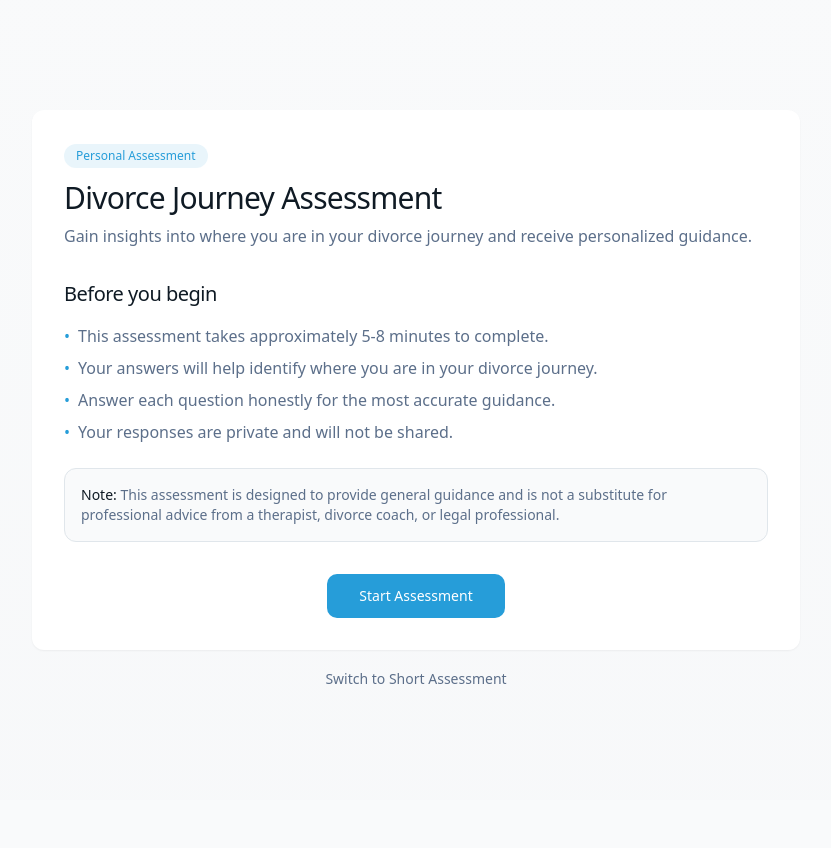
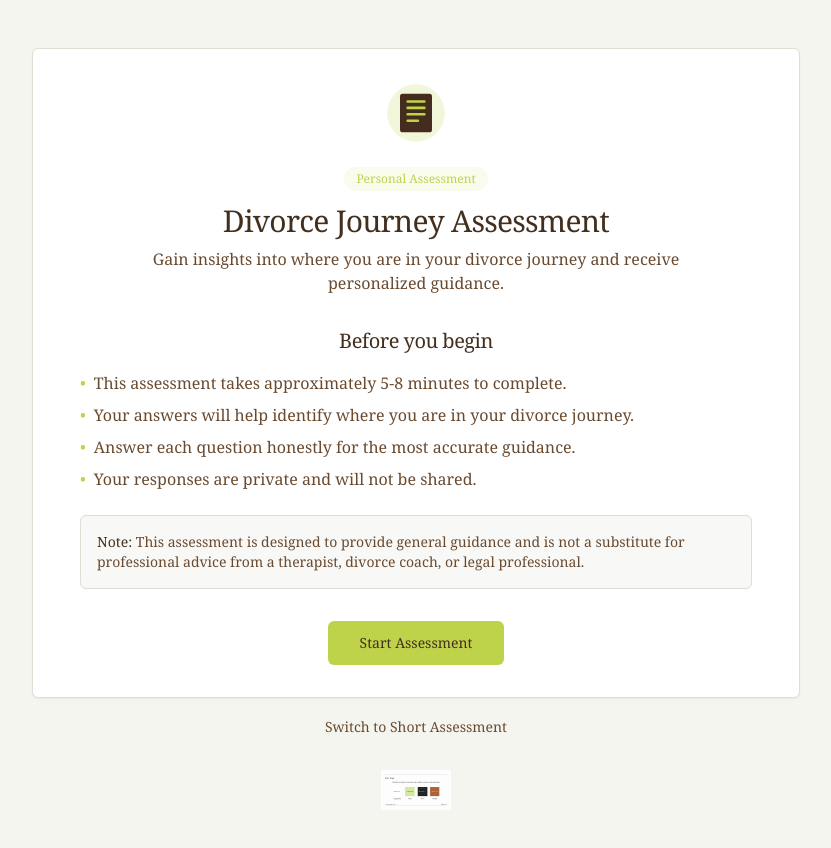
Before and after one commit to fatima02m/relationship-metrics-helper, a React (Vite) app: page / in a window 1280 px wide. Shown: the top 848 px of the page, without its empty margins (224-1055 px from the left). Before the commit the page ends 800 px from the top, so only its background shows below. Built offline with nearby package versions, Linux system fonts and the light colour scheme.

Commit message:
Refactor: Apply brand aesthetic to quiz
Apply the brand's visual style while maintaining quiz functionality.

```diff
--- /dev/null
+++ b/public/wix-integration-guide.html
@@ -0,0 +1,139 @@
+
+<!DOCTYPE html>
+<html lang="en">
+<head>
+    <meta charset="UTF-8">
+    <meta name="viewport" content="width=device-width, initial-scale=1.0">
+    <title>The Clean Divorce Quiz - Wix Integration Guide</title>
+    <style>
+        body {
+            font-family: Georgia, serif;
+            line-height: 1.6;
+            color: #442D1F;
+            max-width: 800px;
+            margin: 0 auto;
+            padding: 20px;
+        }
+        h1, h2, h3 {
+            color: #442D1F;
+        }
+        pre {
+            background-color: #f5f5f0;
+            padding: 15px;
+            border-radius: 5px;
+            overflow-x: auto;
+        }
+        code {
+            font-family: monospace;
+        }
+        .note {
+            background-color: #BFD34A30;
+            border-left: 4px solid #BFD34A;
+            padding: 15px;
+            margin: 20px 0;
+        }
+    </style>
+</head>
+<body>
+    <h1>The Clean Divorce Quiz - Wix Integration Guide</h1>
+
+    <div class="note">
+        <p>This guide explains how to embed the Divorce Journey Assessment quiz into your Wix website.</p>
+    </div>
+
+    <h2>Method 1: iFrame Embed (Easiest)</h2>
+
+    <ol>
+        <li>In your Wix Editor, add an HTML iFrame element to your page</li>
+        <li>Enter the following code in the HTML section:</li>
+    </ol>
+
+    <pre><code>&lt;iframe
+    src="https://your-deployed-quiz-url.com"
+    width="100%"
+    height="800px"
+    style="border: none; max-width: 100%;"
+    title="Divorce Journey Assessment"
+&gt;&lt;/iframe&gt;</code></pre>
+
+    <p>Adjust the height as needed to fit your quiz length and avoid scrolling within the iframe.</p>
+
+    <h2>Method 2: Wix Custom Element (More Control)</h2>
+
+    <ol>
+        <li>In Wix, go to "Add" → "Embed" → "Custom Element"</li>
+        <li>Add the custom element to your page</li>
+        <li>Click "Enter Code" and paste the following:</li>
+    </ol>
+
+    <pre><code>
+&lt;div id="divorce-quiz-container"&gt;&lt;/div&gt;
+&lt;script&gt;
+// Load the quiz into the container
+window.addEventListener('message', function(event) {
+    // Listen for messages from the quiz iframe
+    if (event.data && event.data.type === 'quizComplete') {
+        // Handle quiz completion data
+        console.log('Quiz completed with results:', event.data.payload);
+
+        // You can use Wix's API to store results
+        // Example: storing primary type as a contact label
+        if (window.wixDevelopersAnalytics) {
+            window.wixDevelopersAnalytics.identify({
+                'divorceQuizResult': event.data.payload.primaryType
+            });
+        }
+    }
+});
+
+// Create an iframe to load the quiz
+const quizFrame = document.createElement('iframe');
+quizFrame.src = 'https://your-deployed-quiz-url.com';
+quizFrame.style.width = '100%';
+quizFrame.style.height = '800px';
+quizFrame.style.border = 'none';
+quizFrame.title = 'Divorce Journey Assessment';
+
+// Add the iframe to the container
+document.getElementById('divorce-quiz-container').appendChild(quizFrame);
+
+// Function to control the quiz from the parent page
+function startQuiz() {
+    quizFrame.contentWindow.postMessage({ command: 'startQuiz' }, '*');
+}
+
+function restartQuiz() {
+    quizFrame.contentWindow.postMessage({ command: 'restartQuiz' }, '*');
+}
+&lt;/script&gt;
+</code></pre>
+
+    <h2>Integrating Quiz Results with Wix CRM</h2>
+
+    <p>When the quiz is completed, results are sent to the parent window. You can use these results to:</p>
+
+    <ul>
+        <li>Create or update a contact in Wix CRM</li>
+        <li>Tag contacts based on their quiz results</li>
+        <li>Trigger Wix Automations based on results</li>
+        <li>Display personalized content based on results</li>
+    </ul>
+
+    <div class="note">
+        <p><strong>Note:</strong> For the most advanced integrations (like adding quiz takers automatically to your CRM),
+        you may need to use Wix Velo (previously Corvid) to write custom code or consult with a Wix developer.</p>
+    </div>
+
+    <h2>Styling the Quiz for Your Wix Site</h2>
+
+    <p>The quiz has been designed to match The Clean Divorce branding, using:</p>
+
+    <ul>
+        <li>Georgia font for typography</li>
+        <li>Brand colors: #BFD34A (green), #442D1F (brown), #E26C65 (coral), #87C5A9 (teal)</li>
+        <li>Clean, minimal design that complements most Wix templates</li>
+    </ul>
+
+    <p>If you need to make further styling adjustments, contact your developer to modify the quiz's CSS.</p>
+</body>
+</html>
--- a/src/components/QuizIntro.tsx
+++ b/src/components/QuizIntro.tsx
@@ -13,20 +13,39 @@ const QuizIntro: React.FC<QuizIntroProps> = ({ onStart }) => {
       initial={{ opacity: 0, y: 20 }}
       animate={{ opacity: 1, y: 0 }}
       transition={{ duration: 0.6, ease: "easeOut" }}
-      className="bg-card text-card-foreground p-8 rounded-xl shadow-sm"
+      className="bg-card text-card-foreground p-8 rounded-md shadow-sm border"
     >
-      <div className="mb-8">
+      <div className="mb-8 text-center">
+        <motion.div
+          initial={{ opacity: 0 }}
+          animate={{ opacity: 1 }}
+          transition={{ delay: 0.3, duration: 0.8 }}
+          className="flex justify-center mb-5"
+        >
+          <div className="w-16 h-16 flex items-center justify-center">
+            <svg viewBox="0 0 100 100" className="w-full h-full">
+              <circle cx="50" cy="50" r="45" fill="#BFD34A" fillOpacity="0.2" />
+              <g transform="translate(25, 20)">
+                <rect x="0" y="0" width="50" height="60" rx="4" fill="#442D1F" />
+                <rect x="10" y="10" width="30" height="4" rx="2" fill="#BFD34A" />
+                <rect x="10" y="20" width="30" height="4" rx="2" fill="#BFD34A" />
+                <rect x="10" y="30" width="30" height="4" rx="2" fill="#BFD34A" />
+                <rect x="10" y="40" width="20" height="4" rx="2" fill="#BFD34A" />
+              </g>
+            </svg>
+          </div>
+        </motion.div>
         <motion.div
           initial={{ opacity: 0 }}
           animate={{ opacity: 1 }}
           transition={{ delay: 0.3, duration: 0.8 }}
         >
-          <div className="inline-block px-3 py-1 mb-3 text-xs font-medium bg-primary/10 text-primary rounded-full">
+          <div className="inline-block px-3 py-1 mb-3 text-xs font-medium bg-clean-green/10 text-clean-green rounded-full">
             Personal Assessment
           </div>
         </motion.div>
         <motion.h1
-          className="text-3xl font-medium tracking-tight"
+          className="text-3xl font-medium tracking-tight font-georgia"
           initial={{ opacity: 0 }}
           animate={{ opacity: 1 }}
           transition={{ delay: 0.4, duration: 0.8 }}
@@ -34,7 +53,7 @@ const QuizIntro: React.FC<QuizIntroProps> = ({ onStart }) => {
           Divorce Journey Assessment
         </motion.h1>
         <motion.p
-          className="mt-2 text-muted-foreground"
+          className="mt-2 text-muted-foreground max-w-xl mx-auto"
           initial={{ opacity: 0 }}
           animate={{ opacity: 1 }}
           transition={{ delay: 0.5, duration: 0.8 }}
@@ -43,33 +62,33 @@ const QuizIntro: React.FC<QuizIntroProps> = ({ onStart }) => {
         </motion.p>
       </div>
 
-      <div className="mb-8">
+      <div className="mb-8 max-w-2xl mx-auto">
         <motion.div
           initial={{ opacity: 0 }}
           animate={{ opacity: 1 }}
           transition={{ delay: 0.6, duration: 0.8 }}
         >
-          <h2 className="text-xl font-medium mb-4">Before you begin</h2>
+          <h2 className="text-xl font-medium mb-4 font-georgia text-center">Before you begin</h2>
           <ul className="space-y-2 text-muted-foreground">
             <li className="flex items-start">
-              <span className="mr-2 text-primary">•</span>
+              <span className="mr-2 text-clean-green">•</span>
               <span>This assessment takes approximately 5-8 minutes to complete.</span>
             </li>
             <li className="flex items-start">
-              <span className="mr-2 text-primary">•</span>
+              <span className="mr-2 text-clean-green">•</span>
               <span>Your answers will help identify where you are in your divorce journey.</span>
             </li>
             <li className="flex items-start">
-              <span className="mr-2 text-primary">•</span>
+              <span className="mr-2 text-clean-green">•</span>
               <span>Answer each question honestly for the most accurate guidance.</span>
             </li>
             <li className="flex items-start">
-              <span className="mr-2 text-primary">•</span>
+              <span className="mr-2 text-clean-green">•</span>
               <span>Your responses are private and will not be shared.</span>
             </li>
           </ul>
 
-          <div className="mt-6 p-4 bg-muted/50 rounded-lg border border-border">
+          <div className="mt-6 p-4 bg-muted/50 rounded-md border border-border">
             <p className="text-sm text-muted-foreground">
               <span className="font-medium text-foreground">Note:</span> This assessment is designed to provide general guidance and is not a substitute for professional advice from a therapist, divorce coach, or legal professional.
             </p>
@@ -83,7 +102,11 @@ const QuizIntro: React.FC<QuizIntroProps> = ({ onStart }) => {
           animate={{ opacity: 1 }}
           transition={{ delay: 0.8, duration: 0.5 }}
         >
-          <Button onClick={onStart} size="lg" className="px-8">
+          <Button
+            onClick={onStart}
+            size="lg"
+            className="px-8 bg-clean-green text-clean-brown hover:bg-clean-green/90"
+          >
             Start Assessment
           </Button>
         </motion.div>
--- a/src/data/types/quizTypes.ts
+++ b/src/data/types/quizTypes.ts
@@ -33,3 +33,6 @@ export interface ProfileType {
   description: string;
   color: string;
 }
+
+// Export all types to make them accessible
+export type { Option, Question, Section, ProfileType };
--- a/src/index.css
+++ b/src/index.css
@@ -5,35 +5,35 @@
 
 @layer base {
   :root {
-    --background: 210 20% 98%;
-    --foreground: 210 40% 10%;
+    --background: 60 30% 98%;
+    --foreground: 27 38% 19%;
 
     --card: 0 0% 100%;
-    --card-foreground: 210 40% 10%;
+    --card-foreground: 27 38% 19%;
 
     --popover: 0 0% 100%;
-    --popover-foreground: 210 40% 10%;
+    --popover-foreground: 27 38% 19%;
 
-    --primary: 200 70% 50%;
-    --primary-foreground: 0 0% 100%;
+    --primary: 74 62% 56%;
+    --primary-foreground: 27 38% 19%;
 
-    --secondary: 210 20% 96%;
-    --secondary-foreground: 210 40% 10%;
+    --secondary: 60 15% 94%;
+    --secondary-foreground: 27 38% 19%;
 
-    --muted: 210 20% 96%;
-    --muted-foreground: 215 20% 45%;
+    --muted: 60 15% 94%;
+    --muted-foreground: 27 38% 30%;
 
-    --accent: 200 10% 95%;
-    --accent-foreground: 210 40% 10%;
+    --accent: 160 30% 65%;
+    --accent-foreground: 27 38% 19%;
 
     --destructive: 0 70% 60%;
     --destructive-foreground: 0 0% 100%;
 
-    --border: 210 20% 90%;
-    --input: 210 20% 90%;
-    --ring: 210 30% 70%;
+    --border: 60 15% 85%;
+    --input: 60 15% 85%;
+    --ring: 74 62% 56%;
 
-    --radius: 0.75rem;
+    --radius: 0.5rem;
 
     --sidebar-background: 0 0% 98%;
     --sidebar-foreground: 240 5.3% 26.1%;
@@ -46,42 +46,33 @@
   }
 
   .dark {
-    --background: 210 40% 4%;
-    --foreground: 210 20% 98%;
+    --background: 27 38% 10%;
+    --foreground: 60 30% 98%;
 
-    --card: 210 40% 6%;
-    --card-foreground: 210 20% 98%;
+    --card: 27 30% 12%;
+    --card-foreground: 60 30% 98%;
 
-    --popover: 210 40% 6%;
-    --popover-foreground: 210 20% 98%;
+    --popover: 27 30% 12%;
+    --popover-foreground: 60 30% 98%;
 
-    --primary: 200 70% 50%;
-    --primary-foreground: 0 0% 100%;
+    --primary: 74 62% 50%;
+    --primary-foreground: 27 38% 19%;
 
-    --secondary: 210 40% 10%;
-    --secondary-foreground: 210 20% 98%;
+    --secondary: 27 30% 15%;
+    --secondary-foreground: 60 30% 98%;
 
-    --muted: 210 40% 10%;
-    --muted-foreground: 215 20% 65%;
+    --muted: 27 30% 15%;
+    --muted-foreground: 27 10% 70%;
 
-    --accent: 210 40% 10%;
-    --accent-foreground: 210 20% 98%;
+    --accent: 160 30% 35%;
+    --accent-foreground: 60 30% 98%;
 
     --destructive: 0 60% 45%;
     --destructive-foreground: 0 0% 100%;
 
-    --border: 210 40% 15%;
-    --input: 210 40% 15%;
-    --ring: 210 40% 30%;
-
-    --sidebar-background: 240 5.9% 10%;
-    --sidebar-foreground: 240 4.8% 95.9%;
-    --sidebar-primary: 224.3 76.3% 48%;
-    --sidebar-primary-foreground: 0 0% 100%;
-    --sidebar-accent: 240 3.7% 15.9%;
-    --sidebar-accent-foreground: 240 4.8% 95.9%;
-    --sidebar-border: 240 3.7% 15.9%;
-    --sidebar-ring: 217.2 91.2% 59.8%;
+    --border: 27 30% 20%;
+    --input: 27 30% 20%;
+    --ring: 74 62% 40%;
   }
 }
 
@@ -91,13 +82,13 @@
   }
 
   body {
-    @apply bg-background text-foreground font-sans;
+    @apply bg-background text-foreground font-georgia;
     -webkit-font-smoothing: antialiased;
     -moz-osx-font-smoothing: grayscale;
   }
 
   h1, h2, h3, h4, h5, h6 {
-    @apply font-medium tracking-tight;
+    @apply font-georgia font-medium tracking-tight;
   }
 
   /* Custom scrollbar */
@@ -131,7 +122,7 @@
   }
 
   .quiz-card {
-    @apply bg-card/80 backdrop-blur-md border rounded-xl shadow-sm transition-all duration-300 overflow-hidden;
+    @apply bg-card/90 backdrop-blur-md border rounded-md shadow-sm transition-all duration-300 overflow-hidden;
   }
 
   .quiz-header {
@@ -151,7 +142,7 @@
   }
 
   .progress-bar {
-    @apply h-full bg-primary transition-all duration-700 ease-in-out;
+    @apply h-full bg-clean-green transition-all duration-700 ease-in-out;
   }
 
   .option-grid {
@@ -159,15 +150,15 @@
   }
 
   .option-card {
-    @apply border rounded-lg p-4 cursor-pointer transition-all duration-300 hover:border-primary/50 hover:bg-accent;
+    @apply border rounded-md p-4 cursor-pointer transition-all duration-300 hover:border-clean-green/50 hover:bg-accent/10;
   }
 
   .option-card.selected {
-    @apply border-primary bg-primary/5 ring-1 ring-primary/30;
+    @apply border-clean-green bg-clean-green/5 ring-1 ring-clean-green/30;
   }
 
   .result-card {
-    @apply p-6 border rounded-xl mb-6;
+    @apply p-6 border rounded-md mb-6;
   }
 
   .result-meter {
--- a/src/pages/Index.tsx
+++ b/src/pages/Index.tsx
@@ -5,11 +5,10 @@ import { Button } from "@/components/ui/button";
 import { ArrowLeft, ArrowRight } from "lucide-react";
 import {
   questions,
-  Question,
-  Option,
   getProfileType,
   getShortQuiz
 } from "@/data/quizData";
+import { Question, Option } from "@/data/types/quizTypes";
 import QuizIntro from "@/components/QuizIntro";
 import QuizQuestion from "@/components/QuizQuestion";
 import QuizProgress from "@/components/QuizProgress";
@@ -25,7 +24,7 @@ const Index = () => {
   // Use short quiz by default
   const [quizQuestions, setQuizQuestions] = useState<Question[]>([]);
   const [currentPath, setCurrentPath] = useState<string[]>([]);
-  const [useFullQuiz, setUseFullQuiz] = useState(true); // Changed to true to get the full quiz by default
+  const [useFullQuiz, setUseFullQuiz] = useState(true); // Full quiz by default
 
   // Answers state
   const [answers, setAnswers] = useState<Record<string, Option | Option[]>>({});
@@ -209,6 +208,22 @@ const Index = () => {
     // Complete the quiz
     setQuizCompleted(true);
     toast.success("Assessment completed!");
+
+    // For Wix integration - send the results to the parent window
+    try {
+      if (window.parent) {
+        window.parent.postMessage({
+          type: 'quizComplete',
+          payload: {
+            primaryType: primary,
+            path: currentPath,
+            answers: answers
+          }
+        }, '*');
+      }
+    } catch (error) {
+      console.error("Error sending quiz results to parent window:", error);
+    }
   };
 
   const goToNextQuestion = () => {
@@ -264,8 +279,29 @@ const Index = () => {
   // Get current section
   const currentSection = currentQuestion?.section || 1;
 
+  // Function for Wix to call from outside
+  // Export this function to the window for external access
+  useEffect(() => {
+    // @ts-ignore
+    window.startDivorceQuiz = startQuiz;
+    // @ts-ignore
+    window.restartDivorceQuiz = restartQuiz;
+    // @ts-ignore
+    window.toggleQuizLength = toggleQuizLength;
+
+    return () => {
+      // Clean up when component unmounts
+      // @ts-ignore
+      delete window.startDivorceQuiz;
+      // @ts-ignore
+      delete window.restartDivorceQuiz;
+      // @ts-ignore
+      delete window.toggleQuizLength;
+    };
+  }, []);
+
   return (
-    <div className="min-h-screen flex flex-col items-center justify-center bg-gradient-to-b from-background to-muted/30 py-12 px-4">
+    <div className="min-h-screen flex flex-col items-center justify-center bg-clean-beige py-12 px-4 font-georgia">
       <div className="w-full max-w-3xl">
         {!quizStarted && !quizCompleted && (
           <>
@@ -273,7 +309,7 @@ const Index = () => {
             <div className="mt-4 text-center">
               <button
                 onClick={toggleQuizLength}
-                className="text-sm text-muted-foreground hover:text-primary transition-colors"
+                className="text-sm text-muted-foreground hover:text-clean-green transition-colors"
               >
                 Switch to {useFullQuiz ? "Short" : "Comprehensive"} Assessment
               </button>
@@ -286,7 +322,7 @@ const Index = () => {
             initial={{ opacity: 0 }}
             animate={{ opacity: 1 }}
             transition={{ duration: 0.5 }}
-            className="bg-card text-card-foreground p-8 rounded-xl shadow-sm"
+            className="bg-card text-card-foreground p-8 rounded-md shadow-sm border"
           >
             <div className="mb-6">
               <QuizProgress
@@ -310,7 +346,7 @@ const Index = () => {
                 size="sm"
                 onClick={goToPreviousQuestion}
                 disabled={currentQuestionIndex === 0}
-                className="flex items-center"
+                className="flex items-center border-clean-green/70 text-clean-brown"
               >
                 <ArrowLeft className="w-4 h-4 mr-2" />
                 Previous
@@ -319,7 +355,7 @@ const Index = () => {
               <Button
                 onClick={goToNextQuestion}
                 size="lg"
-                className="flex items-center"
+                className="flex items-center bg-clean-green text-clean-brown hover:bg-clean-green/90"
               >
                 {currentQuestionIndex < quizQuestions.length - 1 ? (
                   <>
@@ -343,6 +379,17 @@ const Index = () => {
           />
         )}
       </div>
+
+      {/* Footer with The Clean Divorce branding */}
+      {!quizCompleted && (
+        <div className="mt-8 mb-4 flex items-center justify-center text-center">
+          <img
+            src="/lovable-uploads/402e156e-94b1-4f7f-8a5a-0d9826c2be44.png"
+            alt="The Clean Divorce"
+            className="h-10"
+          />
+        </div>
+      )}
     </div>
   );
 };
--- a/tailwind.config.ts
+++ b/tailwind.config.ts
@@ -19,6 +19,9 @@ export default {
 			}
 		},
 		extend: {
+			fontFamily: {
+				georgia: ['Georgia', 'serif'],
+			},
 			colors: {
 				border: 'hsl(var(--border))',
 				input: 'hsl(var(--input))',
@@ -62,7 +65,14 @@ export default {
 					'accent-foreground': 'hsl(var(--sidebar-accent-foreground))',
 					border: 'hsl(var(--sidebar-border))',
 					ring: 'hsl(var(--sidebar-ring))'
-				}
+				},
+				// Brand-specific colors
+				'clean-brown': '#442D1F',
+				'clean-green': '#BFD34A',
+				'clean-coral': '#E26C65',
+				'clean-teal': '#87C5A9',
+				'clean-beige': '#F5F5F0',
+				'clean-accent': '#AD6237'
 			},
 			borderRadius: {
 				lg: 'var(--radius)',
```
Also changed, not shown: src/components/QuizOption.tsx (+6 -6 lines), src/components/QuizProgress.tsx (+5 -5 lines), src/components/QuizQuestion.tsx (+7 -6 lines), src/components/QuizResults.tsx (+53 -27 lines), src/data/quizData.ts (+6 -2 lines), public/lovable-uploads/402e156e-94b1-4f7f-8a5a-0d9826c2be44.png (added).
